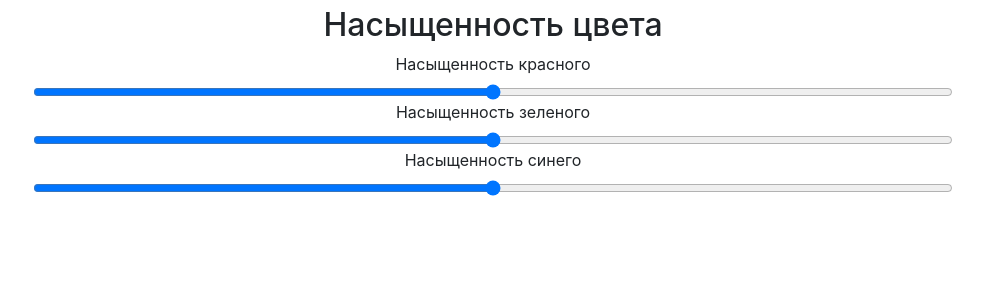
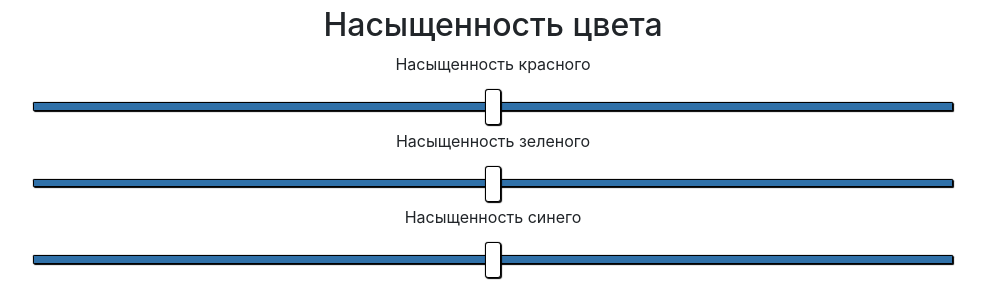
Before and after one commit to EgorPristanskiy/web_application_project, a Python web app: template templates/image_processing.html in a window 1280 px wide. Shown: the part 510-800 px from the top of the page, without its empty margins (52-1038 px from the left). Run offline with Jinja, Linux system fonts and the light colour scheme; the template is opened without the code that fills it, so the values that code supplies are empty; some libraries are stand-ins or nearby versions.

Commit message:
add css style to project

```diff
--- a/app.py
+++ b/app.py
@@ -1,4 +1,4 @@
-from web_application_polytech import Login, UploadImage, RedirectToLogin, ImageForm
+from web_application_polytech import Login, RedirectToLogin, ImageForm
 from flask import Flask
 
 
@@ -8,11 +8,9 @@ class App(object):
         login_page = Login()
         image_form = ImageForm()
         redirect_to_login = RedirectToLogin()
-        # upload_image_page = UploadImage()
         image_form.add_url(self.__app)
         redirect_to_login.add_url(self.__app)
         login_page.add_url(self.__app)
-        # upload_image_page.add_url(self.__app)
 
     def get_app(self):
         return self.__app
--- /dev/null
+++ b/static/css/range_style.css
@@ -0,0 +1,88 @@
+input[type=range] {
+  -webkit-appearance: none;
+  margin: 18px 0;
+  width: 100%;
+}
+input[type=range]:focus {
+  outline: none;
+}
+input[type=range]::-webkit-slider-runnable-track {
+  width: 100%;
+  height: 8.4px;
+  cursor: pointer;
+  animate: 0.2s;
+  box-shadow: 1px 1px 1px #000000, 0px 0px 1px #0d0d0d;
+  background: #3071a9;
+  border-radius: 1.3px;
+  border: 0.2px solid #010101;
+}
+input[type=range]::-webkit-slider-thumb {
+  box-shadow: 1px 1px 1px #000000, 0px 0px 1px #0d0d0d;
+  border: 1px solid #000000;
+  height: 36px;
+  width: 16px;
+  border-radius: 3px;
+  background: #ffffff;
+  cursor: pointer;
+  -webkit-appearance: none;
+  margin-top: -14px;
+}
+input[type=range]:focus::-webkit-slider-runnable-track {
+  background: #367ebd;
+}
+input[type=range]::-moz-range-track {
+  width: 100%;
+  height: 8.4px;
+  cursor: pointer;
+  animate: 0.2s;
+  box-shadow: 1px 1px 1px #000000, 0px 0px 1px #0d0d0d;
+  background: #3071a9;
+  border-radius: 1.3px;
+  border: 0.2px solid #010101;
+}
+input[type=range]::-moz-range-thumb {
+  box-shadow: 1px 1px 1px #000000, 0px 0px 1px #0d0d0d;
+  border: 1px solid #000000;
+  height: 36px;
+  width: 16px;
+  border-radius: 3px;
+  background: #ffffff;
+  cursor: pointer;
+}
+input[type=range]::-ms-track {
+  width: 100%;
+  height: 8.4px;
+  cursor: pointer;
+  animate: 0.2s;
+  background: transparent;
+  border-color: transparent;
+  border-width: 16px 0;
+  color: transparent;
+}
+input[type=range]::-ms-fill-lower {
+  background: #2a6495;
+  border: 0.2px solid #010101;
+  border-radius: 2.6px;
+  box-shadow: 1px 1px 1px #000000, 0px 0px 1px #0d0d0d;
+}
+input[type=range]::-ms-fill-upper {
+  background: #3071a9;
+  border: 0.2px solid #010101;
+  border-radius: 2.6px;
+  box-shadow: 1px 1px 1px #000000, 0px 0px 1px #0d0d0d;
+}
+input[type=range]::-ms-thumb {
+  box-shadow: 1px 1px 1px #000000, 0px 0px 1px #0d0d0d;
+  border: 1px solid #000000;
+  height: 36px;
+  width: 16px;
+  border-radius: 3px;
+  background: #ffffff;
+  cursor: pointer;
+}
+input[type=range]:focus::-ms-fill-lower {
+  background: #3071a9;
+}
+input[type=range]:focus::-ms-fill-upper {
+  background: #367ebd;
+}
--- a/templates/image_processing.html
+++ b/templates/image_processing.html
@@ -4,6 +4,7 @@
     <meta charset="UTF-8">
     <meta name="viewport" content="width=device-width, initial-scale=1, shrink-to-fit=no">
     <title>Title</title>
+<link href="../static/css/range_style.css" rel="stylesheet" type="text/css">
 <link href="//maxcdn.bootstrapcdn.com/bootstrap/4.0.0/css/bootstrap.min.css" rel="stylesheet" id="bootstrap-css">
 <script src="//maxcdn.bootstrapcdn.com/bootstrap/4.0.0/js/bootstrap.min.js"></script>
 <script src="//cdnjs.cloudflare.com/ajax/libs/jquery/3.2.1/jquery.min.js"></script>
```
